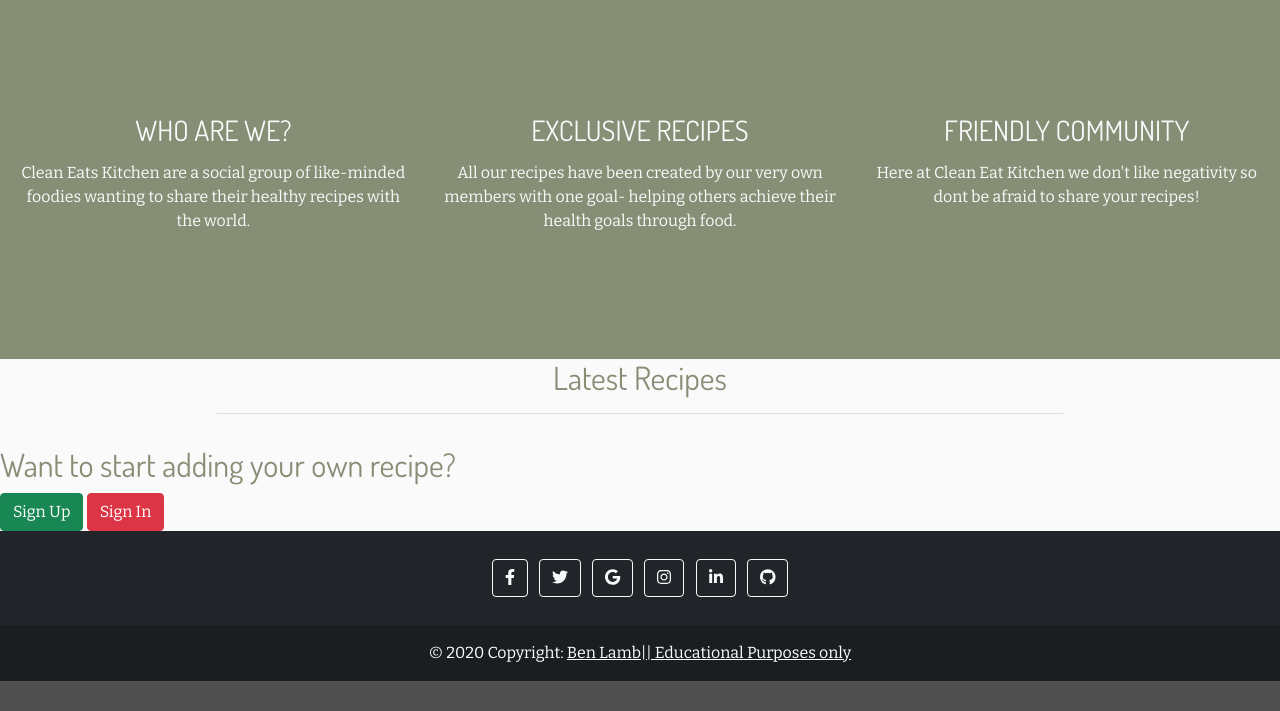
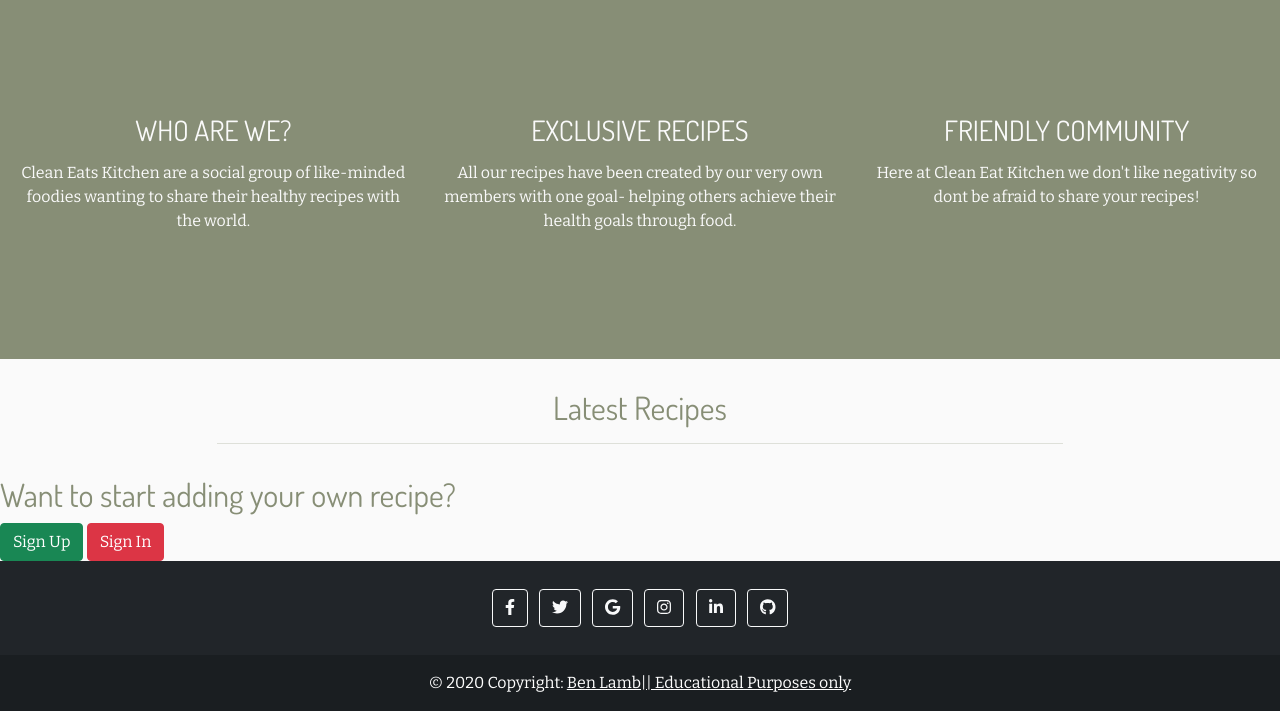
Before and after one commit to benlamb95/mp4-clean-eats-kitchen, a Django app: page / in a window 1280 px wide. Shown: the part 780-1491 px from the top of the page. Before the commit the page ends 1461 px from the top, so only its background shows below. Run offline with Django 3.2, Linux system fonts and the light colour scheme; data that the repository does not hold is empty; some libraries are stand-ins or nearby versions.

Commit message:
Style: Headers found in body with margin top to seperate from content above

```diff
--- a/static/css/style.css
+++ b/static/css/style.css
@@ -19,6 +19,10 @@ body {
 
 .uppercase {
     text-transform: uppercase;
+}
+
+.body-headers {
+    margin-top: 30px;
 }
 
 /* --- Nav bar section --- */
@@ -100,7 +104,7 @@ body {
 
 .hero-text {
     background-color: rgb(0,0,0);
-    background-color: rgba(255, 255, 255, 0.5);
+    background-color: rgba(255, 255, 255, 0.2);
     color: white;
     font-weight: bold;
     position: absolute;
--- a/templates/all_recipes.html
+++ b/templates/all_recipes.html
@@ -6,7 +6,7 @@
 
 <div class="row">
     <div class="col-8 offset-2">
-        <h2 class="index-latest text-center">All Recipes</h2>
+        <h2 class="index-latest body-headers text-center">All Recipes</h2>
         <hr>
     </div>
 </div>
--- a/templates/create_recipe.html
+++ b/templates/create_recipe.html
@@ -8,7 +8,7 @@
 
 <div class="row">
     <div class="col-8 offset-2">
-        <h2 class="index-latest text-center">Create Recipe</h2>
+        <h2 class="index-latest body-headers text-center">Create Recipe</h2>
         <hr>
     </div>
 </div>
--- a/templates/index.html
+++ b/templates/index.html
@@ -41,7 +41,7 @@
 
 <div class="row">
     <div class="col-8 offset-2">
-        <h2 class="index-latest text-center">Latest Recipes</h2>
+        <h2 class="index-latest body-headers text-center">Latest Recipes</h2>
         <hr>
     </div>
 </div>
--- a/templates/recipe_view.html
+++ b/templates/recipe_view.html
@@ -5,7 +5,7 @@
 <div class="masthead">
     <div class="container">
         <div class="row g-0">
-            <div class="col-12 text-center">
+            <div class="col-12 body-headers text-center">
                 <!-- Post title goes in these h1 tags -->
                 <h1 class="post-title">{{ recipe.title }}</h1>
                 <!-- Post author goes before the | the post's created date goes after -->
```
